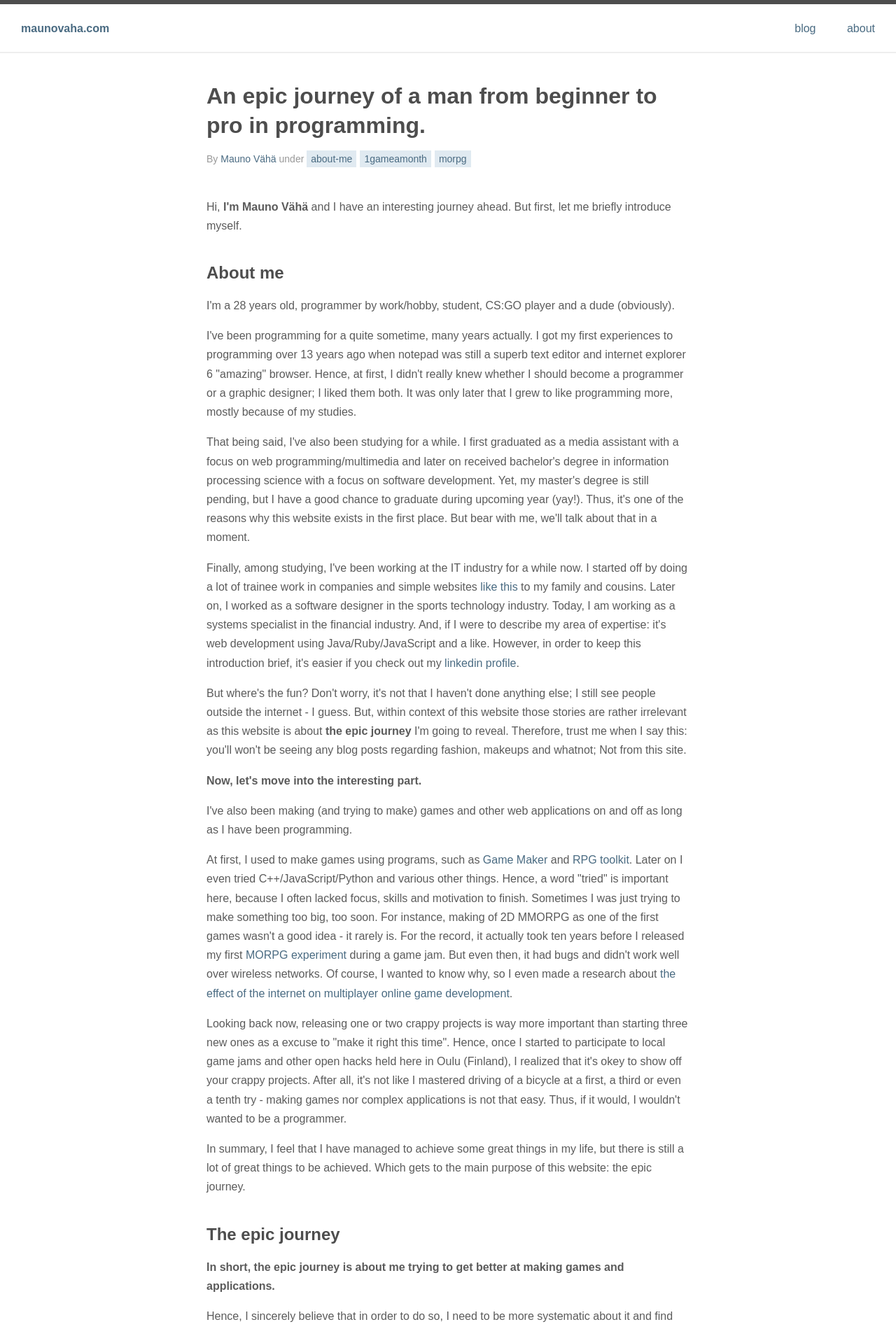
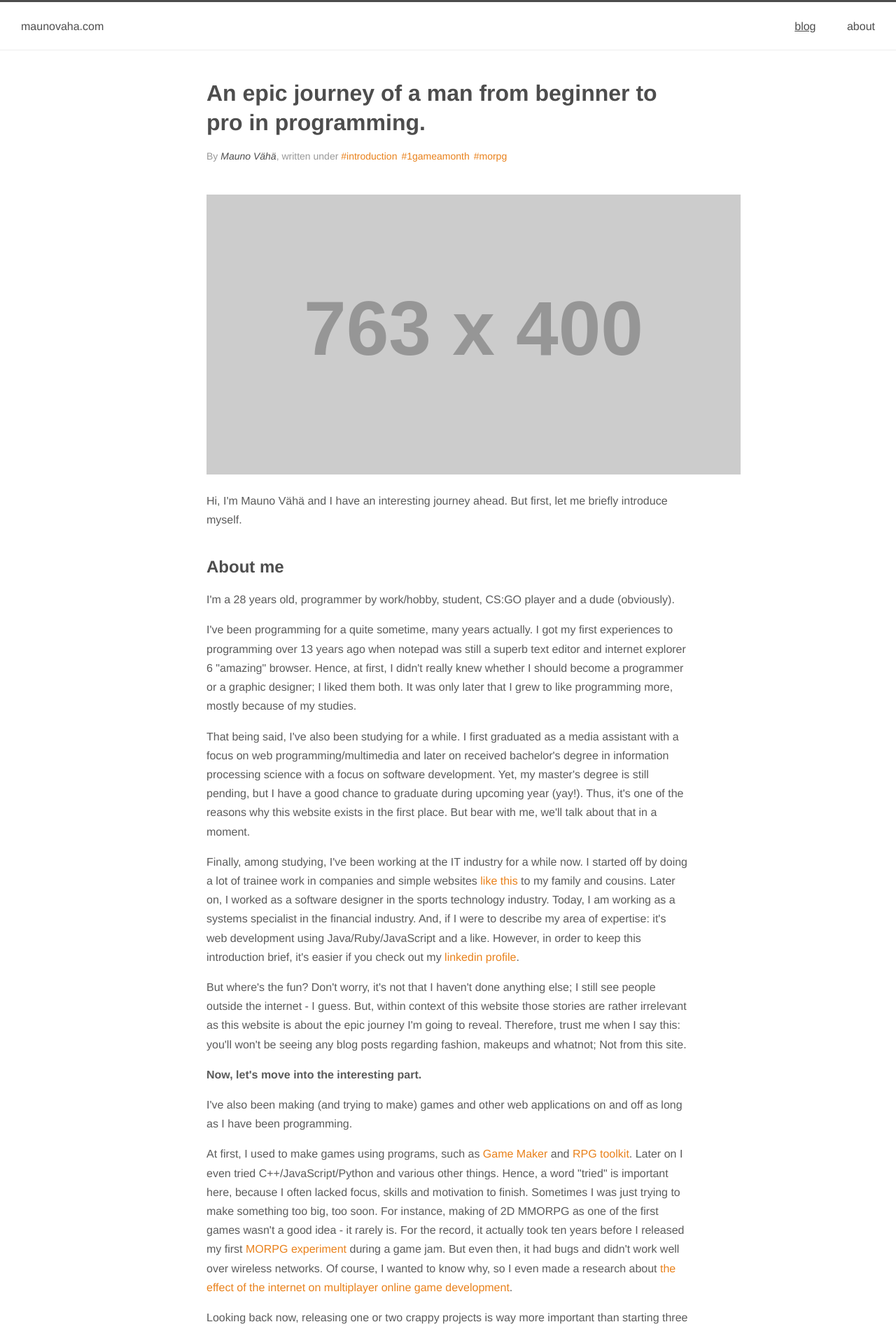
Before and after one commit to maunovaha/maunovaha.com, a Jekyll site: the page built from index.html, in a window 1280 px wide. Shown: the top 1899 px of the page at 70% size. Built offline with Jekyll 4.4.1, drawn with Linux system fonts in a browser that asks for light colours; comment, search, counter and statistics services are not loaded; some of the changed text lies outside the part shown.

Commit message:
Adds text, adds styles, pieces content to separate files

```diff
--- a/_config.yml
+++ b/_config.yml
@@ -1,14 +1,12 @@
 # Site settings
-title: Your awesome title
-email: your-email@domain.com
+title: maunovaha.com
+email: maunovaha@gmail.com
 description: > # this means to ignore newlines until "baseurl:"
-  Write an awesome description for your new site here. You can edit this
-  line in _config.yml. It will appear in your document head meta (for
-  Google search results) and in your feed.xml site description.
+  An epic journey of a man from beginner to pro in programming.
 baseurl: "" # the subpath of your site, e.g. /blog/
-url: "http://yourdomain.com" # the base hostname & protocol for your site
-twitter_username: jekyllrb
-github_username:  jekyll
+url: "http://maunovaha.com" # the base hostname & protocol for your site
+twitter_username: maunovaha
+github_username:  maunovaha
 
 # Build settings
 markdown: kramdown
--- /dev/null
+++ b/_includes/footer.html
@@ -0,0 +1,24 @@
+<footer>
+  <div class="site-footer">
+    <h2 style="margin-bottom: 24px;">Welcome aboard</h2>
+    <pre style="white-space: pre; word-wrap: normal; font-style: monospace; line-height: normal;">
+    <!--
+                    |              ~.~
+                   )_)    |
+                  )___)  )_)    ~.~
+           __|_  )____) )___)
+           \___\____|_____|_____
+    ---------\                 /---------
+            ^^^^^^^^^^^^^^^^^^^^
+        ^^      ^^^^     ^^^     ^^
+           ^^^^      ^^^      ^
+    -->
+    </pre>
+    <p>An epic journey of a man has just began. To keep updated, it is highly recommended that you jump on deck.</p>
+      <a href="https://twitter.com/maunovaha" class="twitter-follow-button" data-show-count="true">Follow @maunovaha</a>
+      <script>!function(d,s,id){var js,fjs=d.getElementsByTagName(s)[0],p=/^http:/.test(d.location)?'http':'https';if(!d.getElementById(id)){js=d.createElement(s);js.id=id;js.src=p+'://platform.twitter.com/widgets.js';fjs.parentNode.insertBefore(js,fjs);}}(document, 'script', 'twitter-wjs');</script>
+  </div>
+  <div class="site-footer-copyright">
+    <p>&copy; 2015 and beyond, <a href="#">Mauno Vähä</a>. All rights reserved.</p>
+  </div>
+</footer>
--- /dev/null
+++ b/_includes/head.html
@@ -0,0 +1,9 @@
+<head>
+  <meta charset="utf-8">
+  <meta name="viewport" content="width=device-width, initial-scale=1.0">
+  <title>{% if page.title %}{{ page.title }}{% else %}{{ site.title }}{% endif %}</title>
+  <meta name="author" content="Mauno Vähä">
+  <meta name="description" content="{% if page.excerpt %}{{ page.excerpt | strip_html | strip_newlines | truncate: 160 }}{% else %}{{ site.description }}{% endif %}">
+  <link rel="stylesheet" href="{{ "/css/main.css" | prepend: site.baseurl }}">
+  <link rel="canonical" href="{{ page.url | replace:'index.html','' | prepend: site.baseurl | prepend: site.url }}">
+</head>
--- /dev/null
+++ b/_includes/header.html
@@ -0,0 +1,48 @@
+
+<header class="site-header">
+  <div class="content pure-g">
+    <div class="pure-u-1 pure-u-lg-12-24">
+      <a href="/blog" class="logo" style="color: #4D4D4D; font-weight: 300;">{{ site.title }}</a>
+    <!--
+      <p style="margin-top: 0px; margin-bottom: 0px;"><a href="/blog" class="logo">maunovaha.com</a>&raquo; <em style="font-size: 12px;">An epic journey of a man from beginner to pro in programming.</em></p>
+    -->
+    </div>
+    <div class="pure-u-1 pure-u-lg-12-24">
+      <nav>
+        <ul>
+          <li><a href="/blog" class="selected" style="color: #4D4D4D; text-decoration: underline;">blog</a></li>
+          <li><a href="/about" style="color: #4D4D4D;">about</a></li>
+        </ul>
+      </nav>
+    </div>
+  </div>
+  <!--
+  <div class="pure-u-1 pure-u-lg-19-24">
+    <a href="/blog" class="logo">maunovaha.com</a>
+  </div>
+  <div class="pure-u-1 pure-u-lg-5-24">
+    <nav>
+      <ul>
+        <li><a href="/blog" class="selected">blog</a></li>
+        <li><a href="/about">about</a></li>
+      </ul>
+    </nav>
+  </div>
+-->
+  <!--
+  <div class="content pure-g">
+    <div class="pure-u-1 pure-u-lg-19-24">
+      <h1><a href="/blog">maunovaha.com</a></h1>
+      <p><em>"An epic journey of a man from beginner to pro in programming."</em></p>
+    </div>
+    <div class="pure-u-1 pure-u-lg-5-24">
+      <nav>
+        <ul>
+          <li><a href="/blog" class="selected">Blog</a></li>
+          <li><a href="/about">About</a></li>
+        </ul>
+      </nav>
+    </div>
+  </div>
+  -->
+</header>
--- a/_layouts/__default.html
+++ b/_layouts/__default.html
@@ -1,5 +1,5 @@
-<!DOCTYPE html>
-<html>
+<!doctype html>
+<html lang="en">
 
   {% include head.html %}
 
--- a/_layouts/default.html
+++ b/_layouts/default.html
@@ -1,65 +1,11 @@
 <!doctype html>
 <html lang="en">
-<head>
-  <meta charset="utf-8">
-  <meta name="viewport" content="width=device-width, initial-scale=1.0">
-  <meta name="description" content="An epic journey of a man from beginner to pro in programming.">
-  <title>maunovaha.github.io</title>
-  <link rel="stylesheet" href="{{ "/css/main.css" | prepend: site.baseurl }}">
-</head>
-<body>
 
-<!-- HTML5 games, tutorials and things you wan't to know about software development. -->
-<!-- Everything you ever wanted to know about .... mostly games -->
+  {% include head.html %}
 
-<header class="site-header">
-  <div class="content pure-g">
-    <div class="pure-u-1 pure-u-lg-12-24">
-      <a href="/blog" class="logo">maunovaha.com</a>
-    <!--
-      <p style="margin-top: 0px; margin-bottom: 0px;"><a href="/blog" class="logo">maunovaha.com</a>&raquo; <em style="font-size: 12px;">An epic journey of a man from beginner to pro in programming.</em></p>
-    -->
+  <body>
 
-    </div>
-    <div class="pure-u-1 pure-u-lg-12-24">
-      <nav>
-        <ul>
-          <li><a href="/blog" class="selected">blog</a></li>
-          <li><a href="/about">about</a></li>
-        </ul>
-      </nav>
-    </div>
-  </div>
-  <!--
-  <div class="pure-u-1 pure-u-lg-19-24">
-    <a href="/blog" class="logo">maunovaha.com</a>
-  </div>
-  <div class="pure-u-1 pure-u-lg-5-24">
-    <nav>
-      <ul>
-        <li><a href="/blog" class="selected">blog</a></li>
-        <li><a href="/about">about</a></li>
-      </ul>
-    </nav>
-  </div>
--->
-  <!--
-  <div class="content pure-g">
-    <div class="pure-u-1 pure-u-lg-19-24">
-      <h1><a href="/blog">maunovaha.com</a></h1>
-      <p><em>"An epic journey of a man from beginner to pro in programming."</em></p>
-    </div>
-    <div class="pure-u-1 pure-u-lg-5-24">
-      <nav>
-        <ul>
-          <li><a href="/blog" class="selected">Blog</a></li>
-          <li><a href="/about">About</a></li>
-        </ul>
-      </nav>
-    </div>
-  </div>
-  -->
-</header>
+  {% include header.html %}
 
 <div class="site-content pure-g">
   <div class="post pure-u-1 pure-u-lg-24-24">
@@ -67,12 +13,10 @@
     <article>
       <header class="post-header">
         <h1 class="post-title">An epic journey of a man from beginner to pro in programming.</h1>
-        <p class="post-meta">By <!--<a href="/about" class="post-author">Mauno Vähä</a> --><span style="color: #4A6B82;">Mauno Vähä</span> under <a href="#" class="no-margin tag">about-me</a><a href="#" class="tag">1gameamonth</a><a href="#" class="tag">morpg</a></p>
+        <p class="post-meta">By <em style="color: #4D4D4D;">Mauno Vähä</em>, written under <a href="#" class="no-margin tag">#introduction</a><a href="#" class="tag">#1gameamonth</a><a href="#" class="tag">#morpg</a></p>
       </header>
-      <!--
       <img alt="Mauno's picture" src="http://placehold.it/763x400">
-      -->
-      <p>Hi, <b>I'm Mauno Vähä</b> and I have an interesting journey ahead. But first, let me briefly introduce myself.</p>
+      <p>Hi, I'm Mauno Vähä and I have an interesting journey ahead. But first, let me briefly introduce myself.</p>
       <h2 style="margin-top: 40px;">About me</h2>
       <p>
         I'm a 28 years old, programmer by work/hobby, student, CS:GO player and a dude (obviously).
@@ -84,10 +28,10 @@
         That being said, I've also been studying for a while. I first graduated as a media assistant with a focus on web programming/multimedia and later on received bachelor's degree in information processing science with a focus on software development. Yet, my master's degree is still pending, but I have a good chance to graduate during upcoming year (yay!). Thus, it's one of the reasons why this website exists in the first place. But bear with me, we'll talk about that in a moment.
       </p>
       <p>
-        Finally, among studying, I've been working at the IT industry for a while now. I started off by doing a lot of trainee work in companies and simple websites <a href="#">like this</a> to my family and cousins. Later on, I worked as a software designer in the sports technology industry. Today, I am working as a systems specialist in the financial industry. And, if I were to describe my area of expertise: it's web development using Java/Ruby/JavaScript and a like. However, in order to keep this introduction brief, it's easier if you check out my <a href="#">linkedin profile</a>.
+        Finally, among studying, I've been working at the IT industry for a while now. I started off by doing a lot of trainee work in companies and simple websites <a href="#">like this</a> to my family and cousins. Later on, I worked as a software designer in the sports technology industry. Today, I am working as a systems specialist in the financial industry. And, if I were to describe my area of expertise: it's web development using Java/Ruby/JavaScript and a like. However, in order to keep this introduction brief, it's easier if you check out my <a href="#" style="font-weight: darker;">linkedin profile</a>.
       </p>
       <p>
-        But where's the fun? Don't worry, it's not that I haven't done anything else; I still see people outside the internet - I guess. But, within context of this website those stories are rather irrelevant as this website is about <b>the epic journey</b> I'm going to reveal. Therefore, trust me when I say this: you'll won't be seeing any blog posts regarding fashion, makeups and whatnot; Not from this site. <!--Interestingly, however, that hoodie I'm wearing at the picture is a brand new! -->
+        But where's the fun? Don't worry, it's not that I haven't done anything else; I still see people outside the internet - I guess. But, within context of this website those stories are rather irrelevant as this website is about the epic journey I'm going to reveal. Therefore, trust me when I say this: you'll won't be seeing any blog posts regarding fashion, makeups and whatnot; Not from this site. <!--Interestingly, however, that hoodie I'm wearing at the picture is a brand new! -->
       </p>
       <p>
         <b>Now, let's move into the interesting part.</b>
@@ -113,35 +57,27 @@
       <p><b>In short, the epic journey is about me trying to get better at making games and applications.</b></p>
 
       <p>
-        Hence, I sincerely believe that in order to do so, I need to be more systematic about it and find out what works and what doesn't. For this, I need people like you to help me out - to tryout the things I have build. However, what I need most is to set reasonable goals and to have focus. That being said, in 2015 I wan't to focus purely on making games.
+        Hence, I sincerely believe that in order to do so, I need to be more systematic about it and find out what works and what doesn't. For this reason, I need people like you to help me out: to tryout the things I have build and to leave a comment or two. However, what I need most is to set reasonable goals and to have focus. That being said, in 2015 I wan't to focus purely on making games.
       </p>
       <p>
         <b>But why should you care?</b>
       </p>
-
       <p>
-        Well, the changes are that you are also battling to become better at making games. Or maybe, you are just curious to see when a guy keeps failing every step of the way. However, at best my website will serve you as a resource to avoid making the same mistakes. But now, let's see the goals I have planned.
+        Well, the changes are that you are also battling to become better at making games. Or maybe, you are just curious to see when a guy keeps failing every step of the way. However, at very best my blog will serve you as a resource to avoid making the same mistakes.
       </p>
-
       <p>
-        <b>Year 2015</b>
+        <b>My goals for this year</b>
       </p>
       <ul>
-        <li>One game a month, total of 12 games with a postmortem.</li>
-        <li>Dev logs describing the difficulty of developing 2D tile-based MORPG.</li>
-        <li style="color: #999;">Game programming tutorials (If I have any freetime.)</li>
+        <li>One game a month for you to play, total of 12 games with postmortems.</li>
+        <li>Dev logs explaining how I am developing my second 2D MORPG.</li>
+        <li style="color: #999;">Game programming tutorials (If I have any freetime - I doubt.)</li>
       </ul>
-
       <p>
-        Okey, so there you have it. I hope you find it as interesting and as challenging as I do. I have a lot of work ahead, but keeping things simple I believe I can succeed.
+        Okey, so there you have it. I hope you find these goals as interesting as I do. I have a lot of work ahead, but keeping things simple I believe I can succeed.
       </p>
-
       <p>
-        So this is the end of this blog post, my very first blog post ever. Next time, I am going to talk about what wen't wrong with my previous games. Stay tuned.
-      </p>
-
-      <p>
-        With best regards, Mauno.
+        So this is the end of my very first blog post. Next time, I am going to take a step back and find out what wen't wrong with my previous games. Stay tuned.
       </p>
     </article>
     <!-- end of {{ post }}-->
@@ -178,34 +114,7 @@
   -->
 </div>
 
-<footer>
-  <div class="site-footer">
-    <h2 style="margin-bottom: 24px;">Welcome aboard</h2>
-<pre style="white-space: pre; word-wrap: normal; font-style: monospace; line-height: normal;">
-<!--
-                |              ~.~
-               )_)    |
-              )___)  )_)    ~.~
-       __|_  )____) )___)
-       \___\____|_____|_____
----------\                 /---------
-        ^^^^^^^^^^^^^^^^^^^^
-    ^^      ^^^^     ^^^     ^^
-       ^^^^      ^^^      ^
--->
-</pre>
-    <p>An epic journey of a man has just began. To keep updated, it is highly recommended that you jump on deck.</p>
-      <a href="https://twitter.com/maunovaha" class="twitter-follow-button" data-show-count="true">Follow @maunovaha</a>
-<script>!function(d,s,id){var js,fjs=d.getElementsByTagName(s)[0],p=/^http:/.test(d.location)?'http':'https';if(!d.getElementById(id)){js=d.createElement(s);js.id=id;js.src=p+'://platform.twitter.com/widgets.js';fjs.parentNode.insertBefore(js,fjs);}}(document, 'script', 'twitter-wjs');</script>
-  </div>
-  <div class="site-footer-copyright">
-    <p>
-      &copy; 2015 and beyond, <a href="">Mauno Vähä</a>. All rights reserved.
-    </p>
-  </div>
-</footer>
+  {% include footer.html %}
 
-<!-- {{ content }} -->
-
-</body>
+  </body>
 </html>
--- a/_sass/_base.scss
+++ b/_sass/_base.scss
@@ -7,6 +7,14 @@
 body {
   line-height: 1.7em;
   color: #5b5b5b;
+  font-size: 16px;
+  font-weight: 300;
+  -webkit-text-size-adjust: 100%;
+}
+
+html, body, button, input, select, textarea,
+.pure-g [class *= "pure-u"] {
+    font-family: Helvetica, Arial, sans-serif;
 }
 
 h1,
@@ -23,7 +31,8 @@ a,
 a:visited,
 a:hover,
 a:active {
-  color: #4a6b82;
+  color: #E9811B;
+  /* color: #4a6b82; */
   /* color: #3D92C9; */
   /* #E9811B */
 }
--- a/_sass/_content.scss
+++ b/_sass/_content.scss
@@ -87,13 +87,18 @@
 }
 
 .tag {
-  padding: 4px 6px;
-  background: #e0eaf1;
-  margin-left: 5px;
+  /*padding-left: 3px;*/
+  /*padding: 4px 6px;*/
+  /*border: 1px solid #eee;*/
+  /*background: #e0eaf1;*/
+  /*background: #e0eaf1;*/
+  margin-left: 6px;
 }
 
 a.tag,
 a.tag:visited,
 a.tag:active {
-  color: #4a6b82;
+  /* color: #E9811B; */
+  /*color: #4a6b82;*/
+  /*color: #4D4D4D;*/
 }
--- a/_sass/_header.scss
+++ b/_sass/_header.scss
@@ -1,7 +1,7 @@
 .site-header {
-  border-top: 6px solid #4D4D4D;
+  border-top: 3px solid #4D4D4D;
   /*background: #000;*/
-  border-bottom: 2px solid #eee;
+  border-bottom: 1px solid #eee;
   /*padding: 12px 30px;
   color: #fff;
   max-width: 750px;
@@ -67,7 +67,7 @@
   }
 
   ul li a.selected {
-    text-decoration: none;
+    /*text-decoration: none;*/
   }
 }
 
```
Also changed, not shown: feed.xml (deleted, +0 -30 lines), 2 other files.
